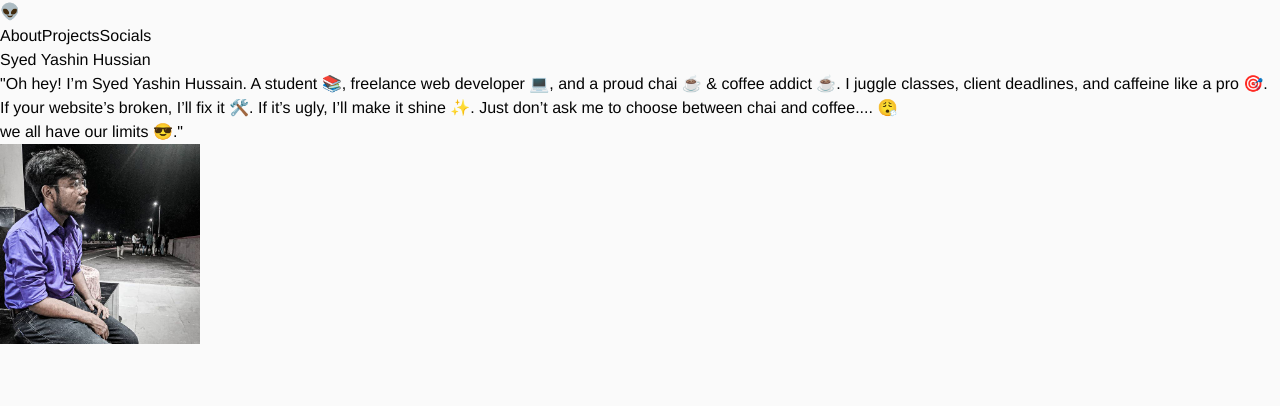
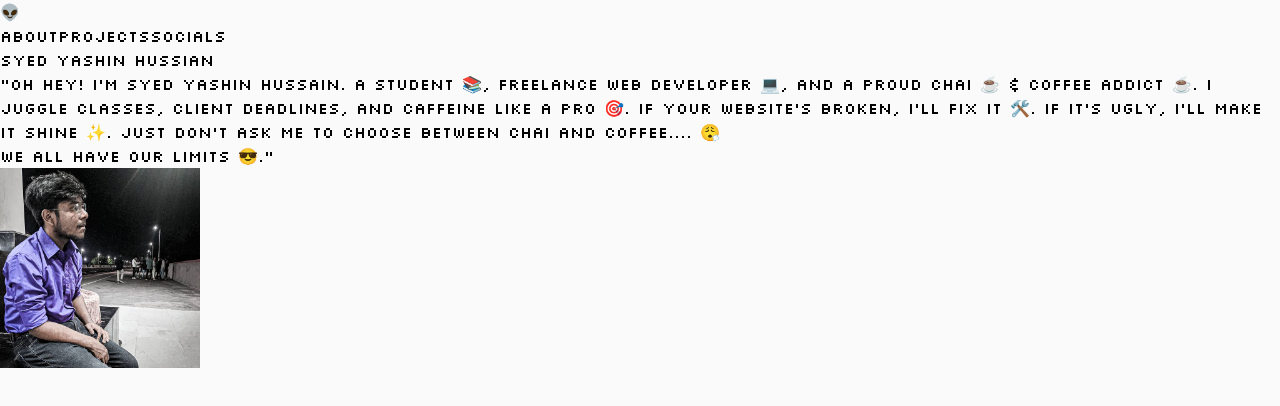
Before and after one commit to Gibberlin/portfolio, a Next.js app: page / in a window 1280 px wide. Shown: the top 406 px of the page. Built offline with nearby package versions, Linux system fonts and the light colour scheme.

Commit message:
added pixel based font for gamey vive

```diff
--- a/app/layout.tsx
+++ b/app/layout.tsx
@@ -40,7 +40,7 @@ export default function RootLayout({
     <html lang="en" suppressHydrationWarning={true}>
 
       <body
-        className={`${silkscreen.variable}, antialiased`}
+        className={`${silkscreen.className} antialiased`}
       >
       <ThemeProvider defaultTheme="system" attribute="class" enableSystem >
         <div className="flex md:flex-row flex-col min-h-screen transition-colors ease-in-out w-full overflow-clip">
--- a/app/navbar.tsx
+++ b/app/navbar.tsx
@@ -5,7 +5,7 @@ import Link from "next/link";
 export default function Navbar() {
     const {resolvedTheme, setTheme} = useTheme()
     return (
-        <div className=" p-5 flex flex-row md:flex-col sticky top-0 w-full md:h-screen md:w-1/6 Navbar shadow-lg  md:mr-5 bg-gradient-to-r from-blue-500 to-blue-900">
+        <div className=" p-5 flex flex-row md:flex-col sticky top-0 w-full md:h-screen md:w-1/6 Navbar shadow-lg  md:mr-5 bg-gradient-to-r from-blue-500 to-yellow-300 to-green-500">
             <h1 className="m-auto leading-tight h-full text-6xl font-bold  text-center">
 
                     <Link href={"/"} >👽</Link>
--- a/app/page.tsx
+++ b/app/page.tsx
@@ -1,10 +1,4 @@
 import Image from "next/image";
-import {Silkscreen} from "next/font/google"
-
-const silkscreen = Silkscreen({
-  weight: "400",
-  subsets: ["latin"],
-})
 
 export default function Home() {
     const images = "/images/this-one.jpg";
--- a/package.json
+++ b/package.json
@@ -9,7 +9,6 @@
     "lint": "next lint"
   },
   "dependencies": {
-    "@next/font": "^14.2.15",
     "next": "15.0.3",
     "next-themes": "^0.4.3",
     "nextjs": "^0.0.3",
```
Also changed, not shown: 1 other file (tests, documents, lock files or other folders).
